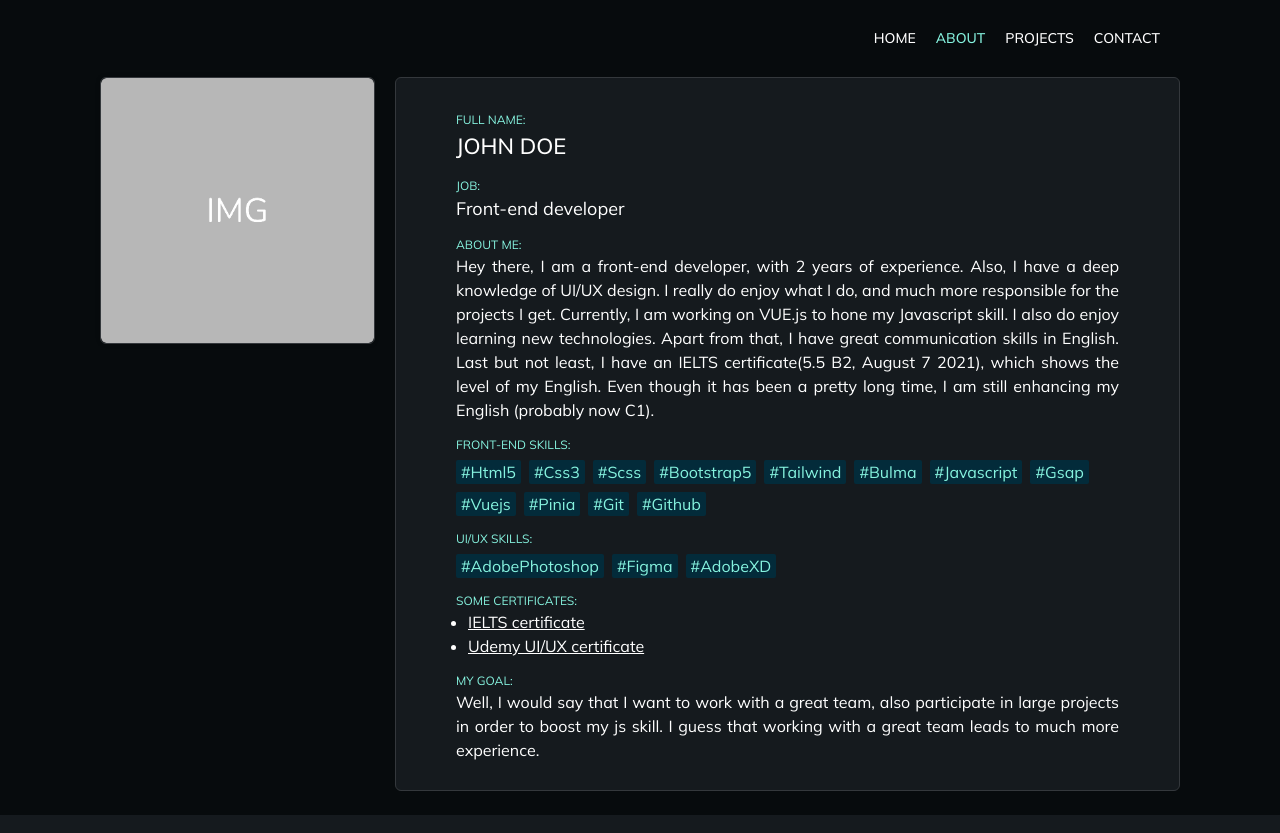
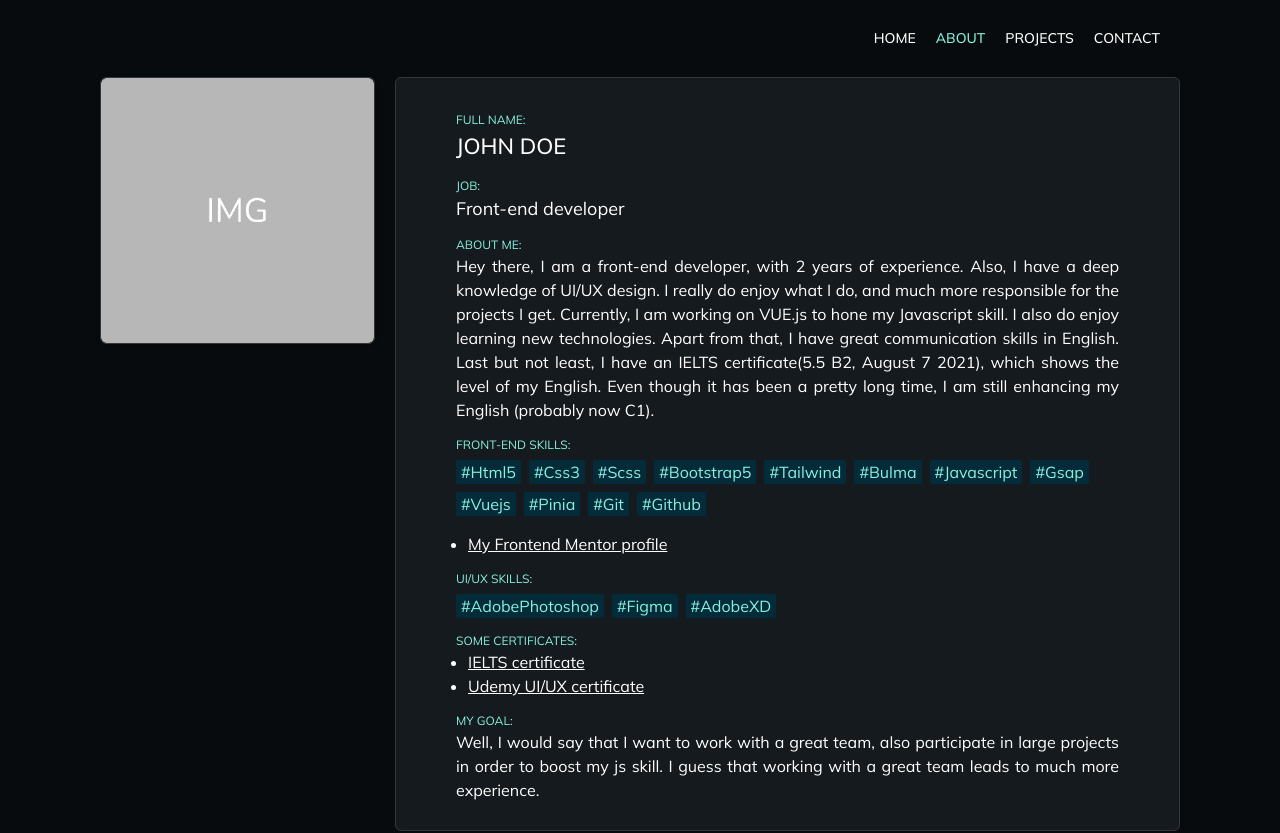
Before and after one commit to itsaslanov/new-aslanov.uz, a Vue app: page /about in a window 1280 px wide. Shown: the top 833 px of the page. Built offline with nearby package versions, Linux system fonts and the light colour scheme; no server answers.

Commit message:
Adding my frontend mentor profile link

```diff
--- a/src/views/AboutView.vue
+++ b/src/views/AboutView.vue
@@ -91,13 +91,16 @@ const { fullName, job, aboutPersonSelf, frontEndSkills, uiDesignSkills, certific
                         #{{ frontEndSkill.skill }}
                     </li>
                 </ul>
+                <ul class="mt-4 list-disc ml-12px">
+                    <li class="hover:opacity-50 transition-all"><a href="https://www.frontendmentor.io/profile/itsaslanov" target="_blank" class="block  underline">My Frontend Mentor profile</a></li>
+                </ul>
                 <span class="uppercase text-[12px] text-aqua block mt-14px">UI/UX skills:</span>
                 <ul class="mt-6px flex flex-wrap gap-[8px] text-16px">
                     <li class="text-aqua bg-darkBlue px-[5px] rounded-sm" v-for="uiDesignSkill of uiDesignSkills"
                         :key="uiDesignSkill.id">#{{ uiDesignSkill.skill }}</li>
                 </ul>
                 <span class="uppercase text-[12px] text-aqua block mt-14px">some certificates:</span>
-                <ul class="flex flex-col gap-5px list-disc text-[16px] text-16px ml-12px font-normal underline ">
+                <ul class="flex flex-col gap-5px list-disc text-[16px] text-16px ml-12px font-normal underline">
                     <li class="hover:opacity-50 transition-all" v-for="certificate of certificates"
                         :key="certificate.id">
                         <a :href="certificate.link" target="_blank">
--- a/src/views/HomeView.vue
+++ b/src/views/HomeView.vue
@@ -129,9 +129,6 @@ onMounted(() => {
         </div>
         <!-- Cards for designing -->
         <div class="grid-system mt-14px">
-            <div v-if="!loading">
-                <h1>Loading...</h1>
-            </div>
             <BaseCard v-for="card of designingType" :key="card.id" class="hover:opacity-90">
                 <template #image>
                     <img :src="card.img" class="rounded-t-6px" alt="" />
```
